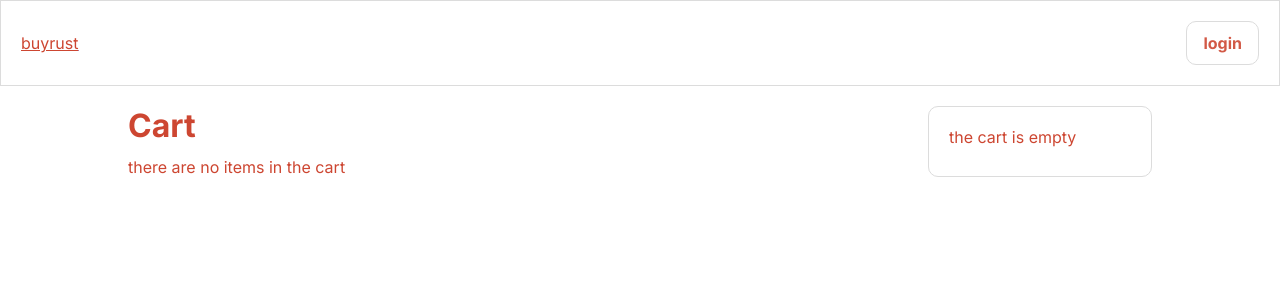
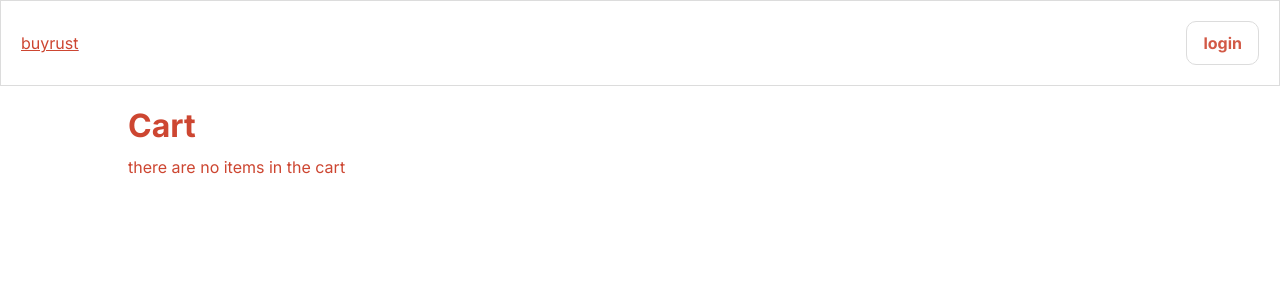
Before and after one commit to ddanielsantos/rust-commerce, a Next.js app in the folder frontend/: page /cart in a window 1280 px wide. Shown: the top 300 px of the page. Built offline with nearby package versions, Linux system fonts and the light colour scheme.

Commit message:
feat: conditionally render list and totalsum components

```diff
--- a/frontend/pages/cart/index.tsx
+++ b/frontend/pages/cart/index.tsx
@@ -1,12 +1,16 @@
 import type { NextPage } from 'next'
 import { Header } from '../../src/components/Header/Header'
 import { CartItem } from '../../src/components/CartItem/CartItem'
-import { useCart } from '../../src/context/CartContext'
-import { Box, Flex, Text, Grid, Heading } from '../../src/ui'
+import { CartTotalSum } from '../../src/components/CartTotalSum/CartTotalSum'
+import { CartMap, useCart } from '../../src/context/CartContext'
+import { Flex, Text, Grid, Heading } from '../../src/ui'
 
-const CartItemsList = () => {
-	const { numberOfItems, items } = useCart()
+type CartItemsListProps = {
+	items: CartMap
+	numberOfItems: number
+}
 
+const CartItemsList = ({ items, numberOfItems }: CartItemsListProps) => {
 	if (numberOfItems === 0) {
 		return <Text>there are no items in the cart</Text>
 	}
@@ -20,21 +24,8 @@ const CartItemsList = () => {
 	)
 }
 
-const CartTotalSum = () => {
-	const { numberOfItems } = useCart()
-
-	return (
-		<Box type='spaced' borderVariant={'simple'} roundedBorder>
-			{numberOfItems === 0 ? (
-				<Text>the cart is empty</Text>
-			) : (
-				<Text>Total sum:</Text>
-			)}
-		</Box>
-	)
-}
-
 const CartPage: NextPage = () => {
+	const { numberOfItems, items } = useCart()
 	return (
 		<Flex
 			direction='column'
@@ -71,9 +62,10 @@ const CartPage: NextPage = () => {
 						}}
 					>
 						<Heading>Cart</Heading>
-						<CartItemsList />
+
+						<CartItemsList items={items} numberOfItems={numberOfItems} />
 					</Flex>
-					<CartTotalSum />
+					{numberOfItems !== 0 && <CartTotalSum />}
 				</Grid>
 			</Flex>
 		</Flex>
--- /dev/null
+++ b/frontend/src/components/CartTotalSum/CartTotalSum.tsx
@@ -0,0 +1,9 @@
+import { Box, Text } from '../../ui'
+
+export const CartTotalSum = () => {
+	return (
+		<Box type='spaced' borderVariant={'simple'} roundedBorder>
+			<Text>Total sum:</Text>
+		</Box>
+	)
+}
```
